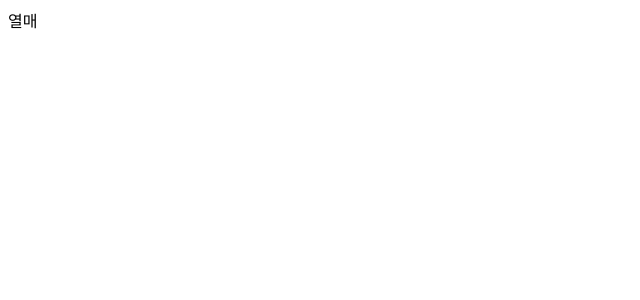
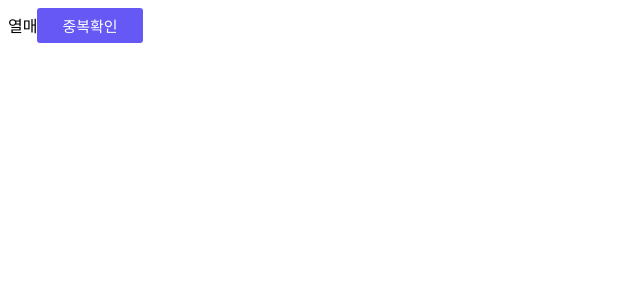
Before and after one commit to yoolf/Ui-test, a React (Vite) app in the folder Yeolmae-Front/: page / in a window 1280 px wide. Shown: the top 300 px of the page, without its empty margins (0-640 px from the left). Built offline with nearby package versions, Linux system fonts and the light colour scheme.

Commit message:
feat: 버튼 구현

```diff
--- a/Yeolmae-Front/package.json
+++ b/Yeolmae-Front/package.json
@@ -11,7 +11,8 @@
   },
   "dependencies": {
     "react": "^18.2.0",
-    "react-dom": "^18.2.0"
+    "react-dom": "^18.2.0",
+    "styled-components": "^6.1.8"
   },
   "devDependencies": {
     "@types/react": "^18.2.66",
--- a/Yeolmae-Front/src/App.jsx
+++ b/Yeolmae-Front/src/App.jsx
@@ -1,9 +1,11 @@
 import './App.css'
+import Button from './components/common/button'
 
 function App() {
   return (
     <>
       열매
+      <Button text={"중복확인"}/>
     </>
   )
 }
--- /dev/null
+++ b/Yeolmae-Front/src/components/common/button.jsx
@@ -0,0 +1,31 @@
+import React from "react";
+import styled from "styled-components";
+
+const StyledButton = styled.button`
+    color: white;
+    background-color: #6558F5;
+    cursor: pointer;
+    border: none;
+    border-radius: 3px;
+    padding: 7px 25px;
+    font-size: 15px;
+    white-space: nowrap;
+    font-family: "NotoSansKR-Bold";
+
+    &:hover {
+        background-color: #a4a0db;
+        color: #6558F5;
+    }
+
+    &:active {
+        background-color: #6558F5;
+        color: white;
+    }
+`;
+
+
+const Button = ({ text, type, onClick }) => {
+    return <StyledButton type={type} onClick={onClick}>{text}</StyledButton>;
+};
+
+export default Button;
```
Also changed, not shown: Yeolmae-Front/src/components/common/inputField.jsx (added), Yeolmae-Front/src/components/signupPage/inputField.jsx (deleted), 1 other file (tests, documents, lock files or other folders).
